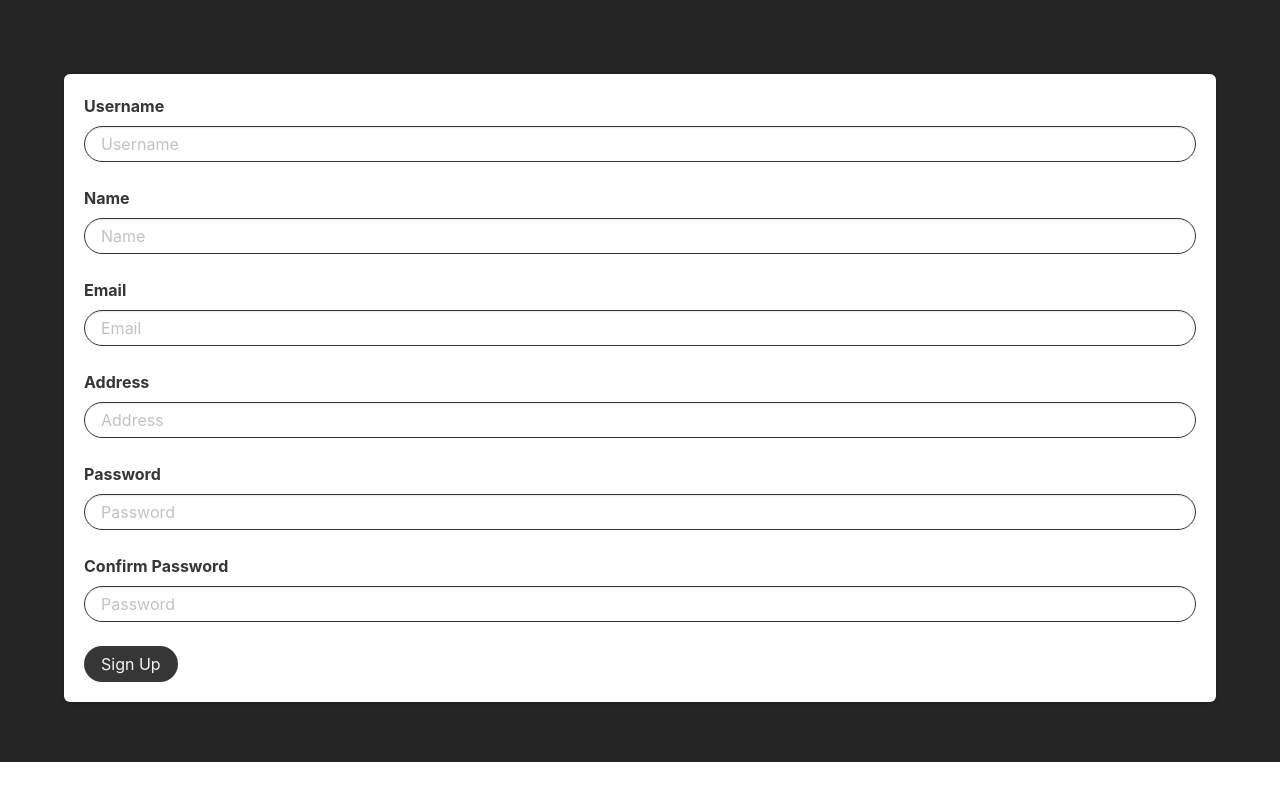
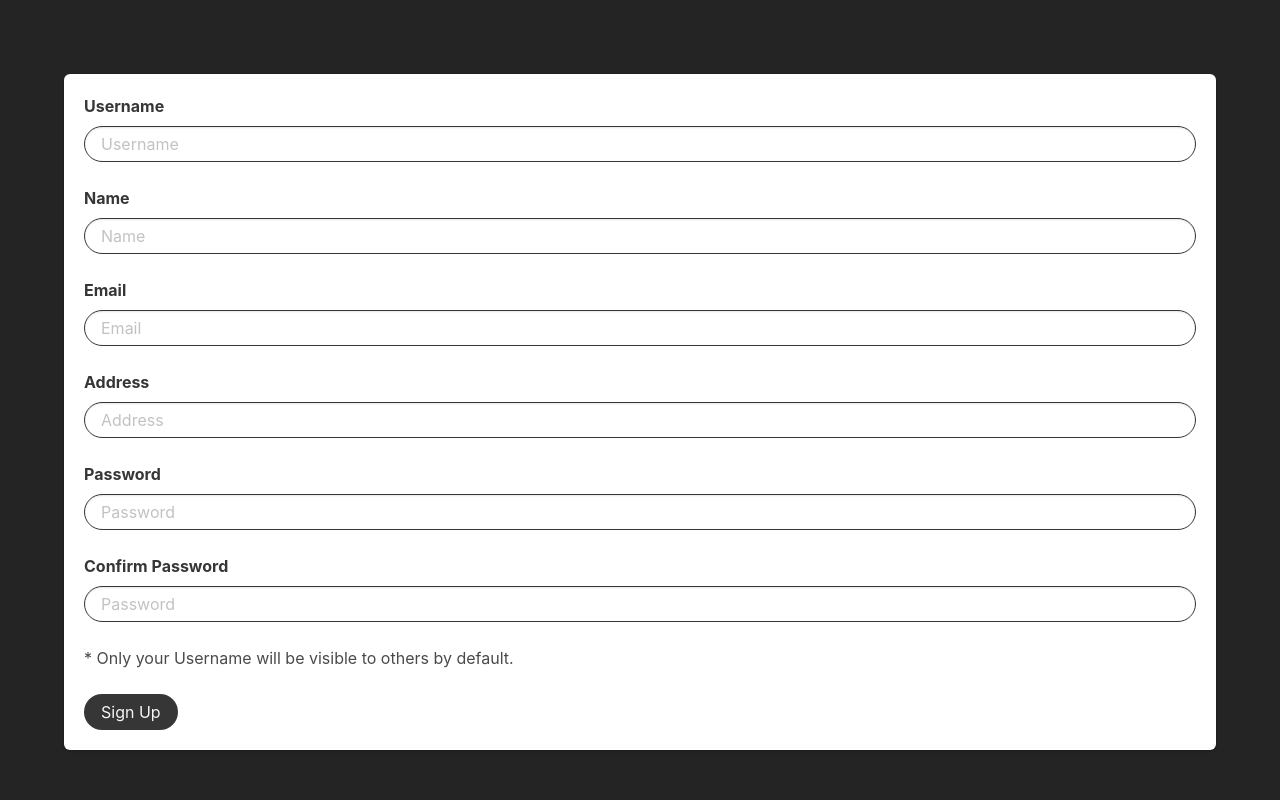
Before and after one commit to JasonSMacias/2ndASGC, a React (Create React App) app in the folder client/: page /signup in a window 1280 px wide. Shown: the part 330-1130 px from the top of the page. Before the commit the page ends 1092 px from the top, so only its background shows below. Built offline with nearby package versions, Linux system fonts and the light colour scheme.

Commit message:
Note at bottom of signup

```diff
--- a/client/src/pages/Signup.js
+++ b/client/src/pages/Signup.js
@@ -157,6 +157,8 @@ class Signup extends Component {
           />
         </div>
         <br />
+        <div>* Only your Username will be visible to others by default.</div>
+        <br />
         <div className="control">
           <button type="submit" className="button is-dark is-rounded" onClick={this.register} >Sign Up</button>
         </div>
```
